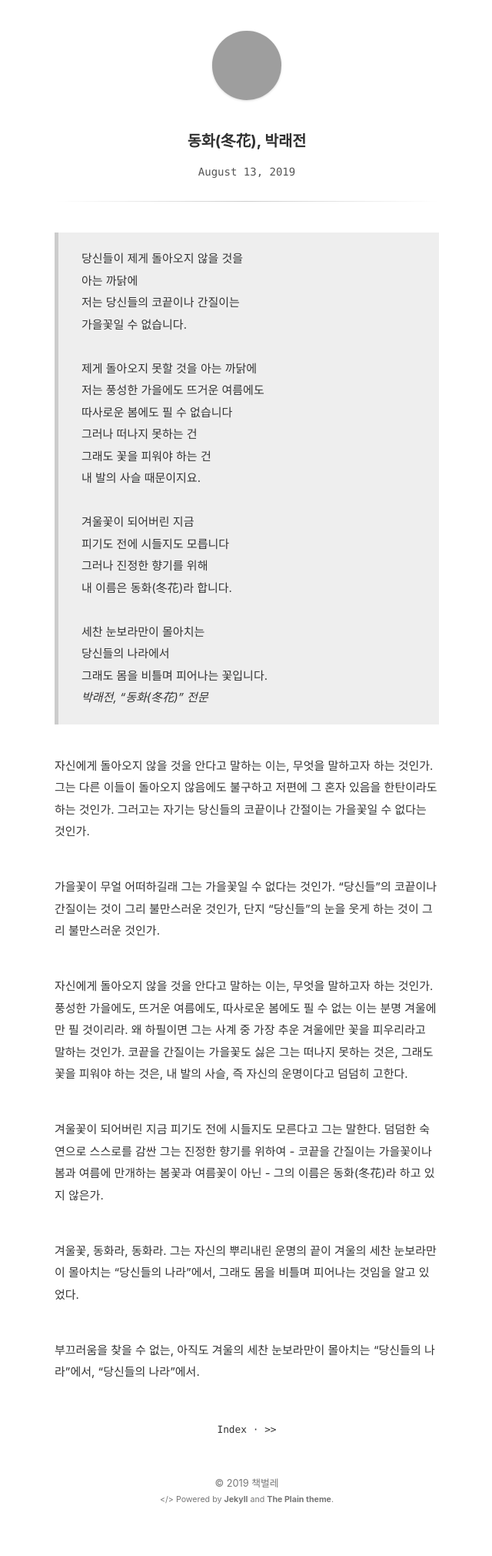
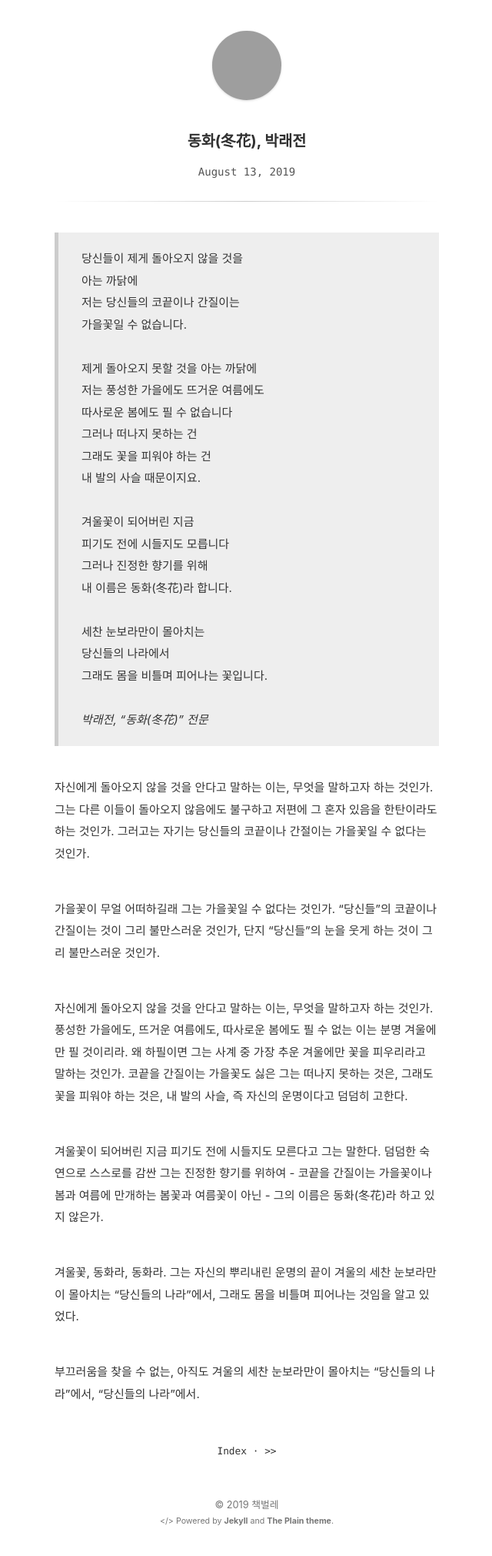
Before and after one commit to stevenoh0908/stevenoh0908.github.io, a Jekyll site: the page built from _posts/2019-08-13-동화(冬花), 박래전.md, in a window 1280 px wide. Shown: the whole page at 77% size, without its empty margins (319-959 px from the left). Built offline with Jekyll 4.4.1, drawn with Linux system fonts in a browser that asks for light colours; comment, search, counter and statistics services are not loaded; before the commit the page ends 1993 px from its top, so only the background shows below that; grey boxes are pictures that could not be loaded.

Commit message:
Update 2019-08-13-동화(冬花), 박래전.md

```diff
--- a/_posts/2019-08-13-동화(冬花), 박래전.md
+++ b/_posts/2019-08-13-동화(冬花), 박래전.md
@@ -24,6 +24,7 @@ status: poem
 > 세찬 눈보라만이 몰아치는<br>
 > 당신들의 나라에서<br>
 > 그래도 몸을 비틀며 피어나는 꽃입니다.<br>
+> <br>
 > _박래전, "동화(冬花)" 전문_
 
 자신에게 돌아오지 않을 것을 안다고 말하는 이는, 무엇을 말하고자 하는 것인가. 그는 다른 이들이 돌아오지 않음에도 불구하고 저편에 그 혼자 있음을 한탄이라도 하는 것인가. 그러고는 자기는 당신들의 코끝이나 간절이는 가을꽃일 수 없다는 것인가.<br><br>
```
